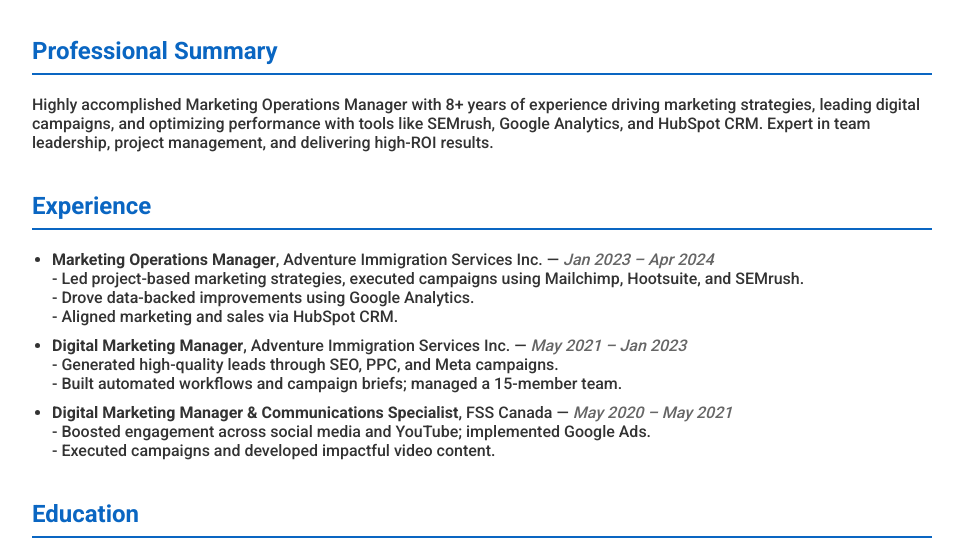
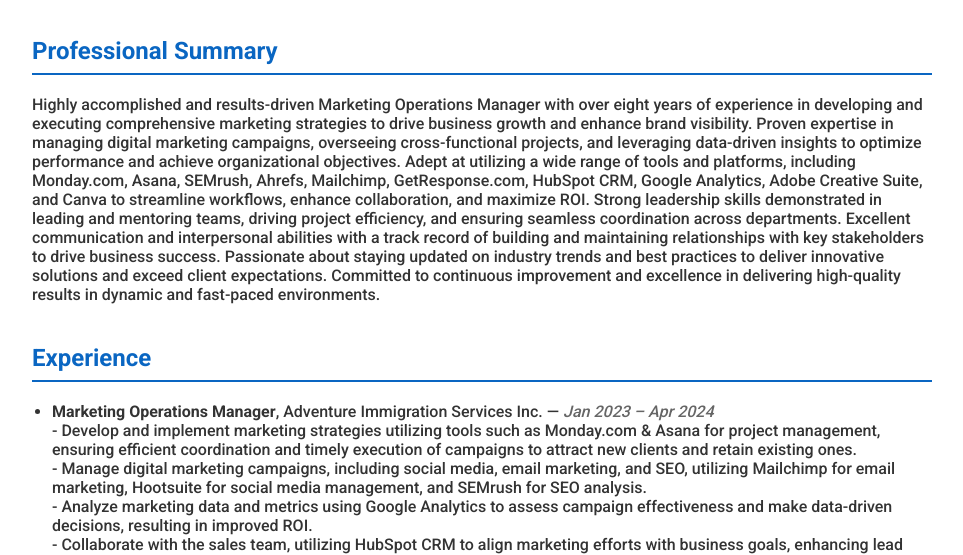
Before and after one commit to Sathya5627/thapaswini-resume, a plain HTML site: page index.html in a window 1280 px wide. Shown: the part 218-773 px from the top of the page, without its empty margins (158-1121 px from the left). Drawn offline with Linux system fonts and the light colour scheme.

Commit message:
Update index.html

```diff
--- a/index.html
+++ b/index.html
@@ -59,7 +59,7 @@
 
     <div class="section">
       <h2>Professional Summary</h2>
-      <p>Highly accomplished Marketing Operations Manager with 8+ years of experience driving marketing strategies, leading digital campaigns, and optimizing performance with tools like SEMrush, Google Analytics, and HubSpot CRM. Expert in team leadership, project management, and delivering high-ROI results.</p>
+      <p>Highly accomplished and results-driven Marketing Operations Manager with over eight years of experience in developing and executing comprehensive marketing strategies to drive business growth and enhance brand visibility. Proven expertise in managing digital marketing campaigns, overseeing cross-functional projects, and leveraging data-driven insights to optimize performance and achieve organizational objectives. Adept at utilizing a wide range of tools and platforms, including Monday.com, Asana, SEMrush, Ahrefs, Mailchimp, GetResponse.com, HubSpot CRM, Google Analytics, Adobe Creative Suite, and Canva to streamline workflows, enhance collaboration, and maximize ROI. Strong leadership skills demonstrated in leading and mentoring teams, driving project efficiency, and ensuring seamless coordination across departments. Excellent communication and interpersonal abilities with a track record of building and maintaining relationships with key stakeholders to drive business success. Passionate about staying updated on industry trends and best practices to deliver innovative solutions and exceed client expectations. Committed to continuous improvement and excellence in delivering high-quality results in dynamic and fast-paced environments.</p>
     </div>
 
     <div class="section">
@@ -67,9 +67,19 @@
       <ul>
         <li>
           <span class="job-title">Marketing Operations Manager</span>, Adventure Immigration Services Inc. — <span class="date">Jan 2023 – Apr 2024</span><br>
-          - Led project-based marketing strategies, executed campaigns using Mailchimp, Hootsuite, and SEMrush.<br>
-          - Drove data-backed improvements using Google Analytics.<br>
-          - Aligned marketing and sales via HubSpot CRM.
+          - Develop and implement marketing strategies utilizing tools such as Monday.com & Asana for project management, ensuring efficient coordination and timely execution of campaigns to attract new clients and retain existing ones.<br>
+          - Manage digital marketing campaigns, including social media, email marketing, and SEO, utilizing Mailchimp for email marketing, Hootsuite for social media management, and SEMrush for SEO analysis.<br>
+          - Analyze marketing data and metrics using Google Analytics to assess campaign effectiveness and make data-driven decisions, resulting in improved ROI.<br>
+          - Collaborate with the sales team, utilizing HubSpot CRM to align marketing efforts with business goals, enhancing lead generation and conversion rates.<br>
+          - Oversee the creation of marketing materials such as brochures, presentations, and website content using Adobe Creative Suite and Canva, ensuring consistency and quality across all channels.<br>
+          - Monitor industry trends and competitor activities using tools like Google Alerts, Google Trends, SEMrush & LinkedIn, identifying opportunities for growth and optimizing marketing strategies.<br>
+          - Build and maintain relationships with key stakeholders, including clients, partners, and vendors, using platforms like LinkedIn and WhatsApp for effective communication and collaboration.<br>
+          - Lead cross-functional marketing projects using Monday.com, from inception to completion, ensuring adherence to budget constraints and timely delivery.<br>
+          - Coordinate with internal teams and external vendors using tools such as Zoom and Google Workspace to execute marketing campaigns, events, and initiatives efficiently.<br>
+          - Develop project plans, timelines, and milestones utilizing Gantt Chart & Kanban features on Monday.com and Asana tracking progress and ensuring project goals are achieved within specified timelines.<br>
+          - Conduct regular project meetings using Zoom and Microsoft Teams to communicate updates, assign tasks, and address any issues or roadblocks, ensuring smooth project execution.<br>
+          - Manage project resources effectively, including budget allocation and staffing, optimizing resource utilization and project outcomes.<br>
+          - Implement project management best practices and tools to streamline workflows, optimize project outcomes, and ensure compliance with regulatory requirements and industry standards.
         </li>
         <li>
           <span class="job-title">Digital Marketing Manager</span>, Adventure Immigration Services Inc. — <span class="date">May 2021 – Jan 2023</span><br>
```
